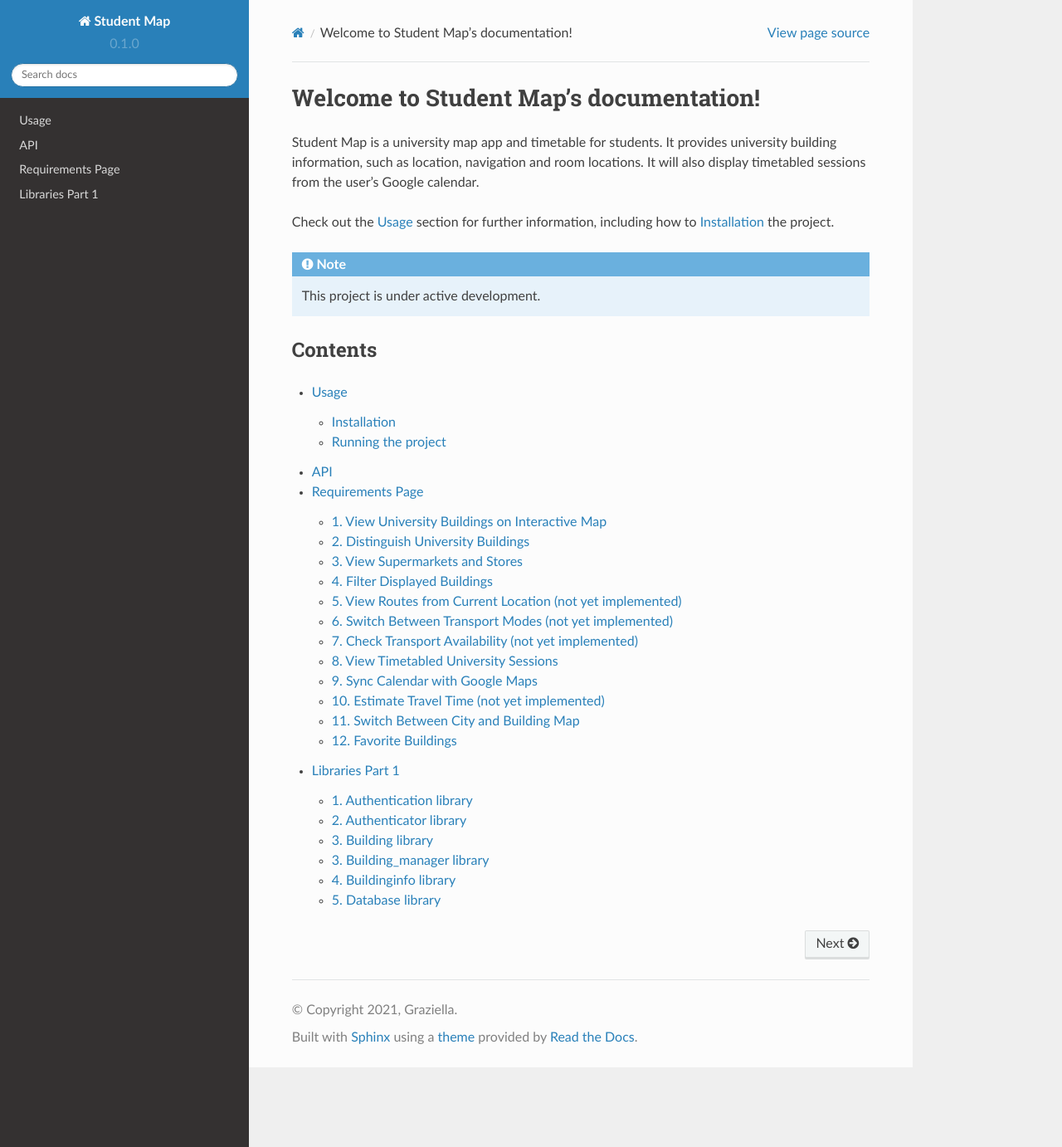
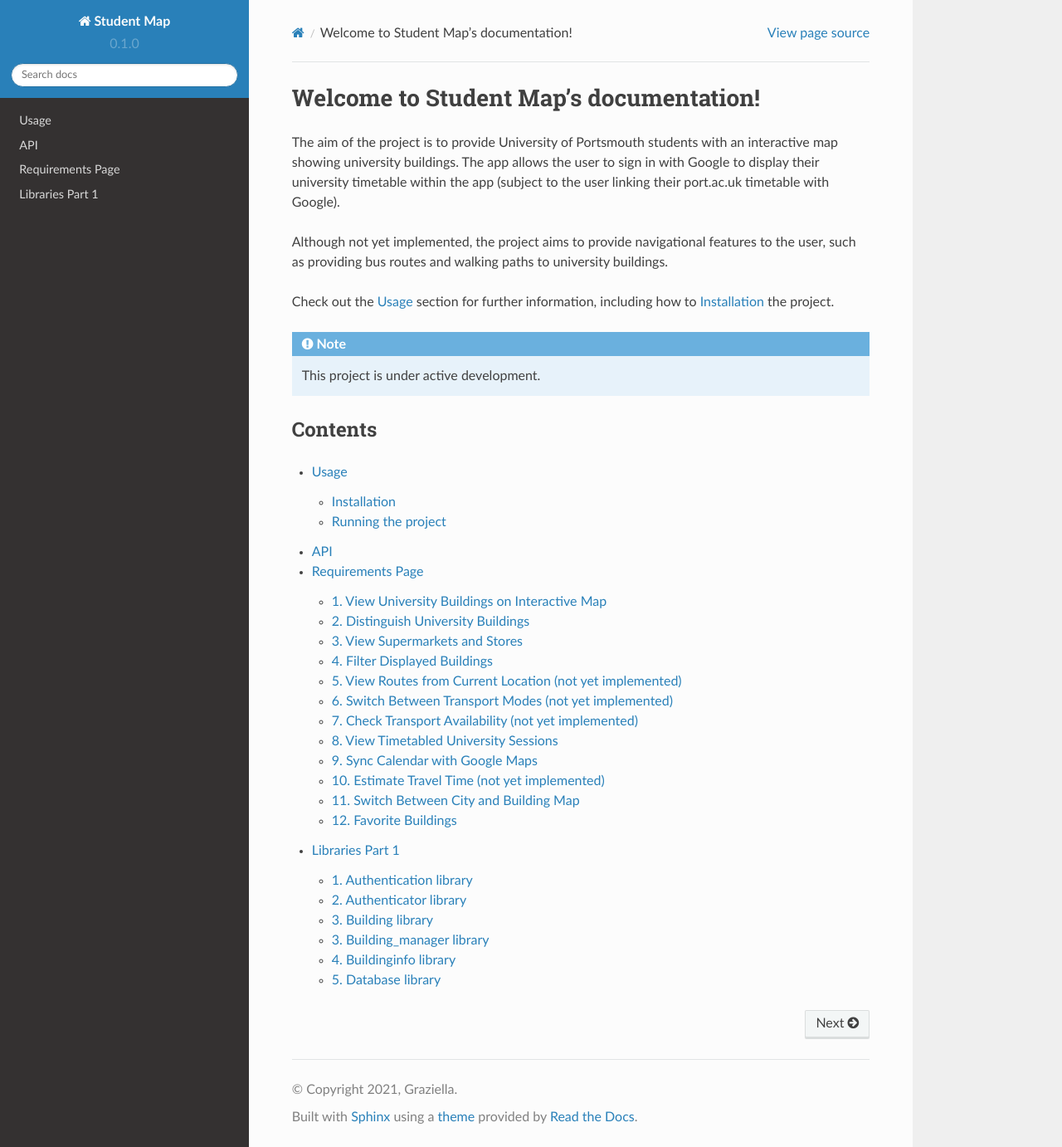
Before and after one commit to softengsquad/readthedocs, a Sphinx documentation site: the page built from docs/source/index.rst, in a window 1280 px wide and 1382 px high. Shown: the whole window at 83% size. Built offline with Sphinx 7.4.7 and the Read the Docs theme 2.0.0, drawn with Linux system fonts in a browser that asks for light colours.

Commit message:
Update project overview in index

```diff
--- a/docs/source/index.rst
+++ b/docs/source/index.rst
@@ -1,10 +1,9 @@
 Welcome to Student Map's documentation!
 ===================================
 
-Student Map is a university map app and timetable for students. It provides
-university building information, such as location, navigation and room
-locations. It will also display timetabled sessions from the user's Google
-calendar.
+The aim of the project is to provide University of Portsmouth students with an interactive map showing university buildings. The app allows the user to sign in with Google to display their university timetable within the app (subject to the user linking their port.ac.uk timetable with Google).
+
+Although not yet implemented, the project aims to provide navigational features to the user, such as providing bus routes and walking paths to university buildings.
 
 Check out the :doc:`usage` section for further information, including
 how to :ref:`installation` the project.
```
